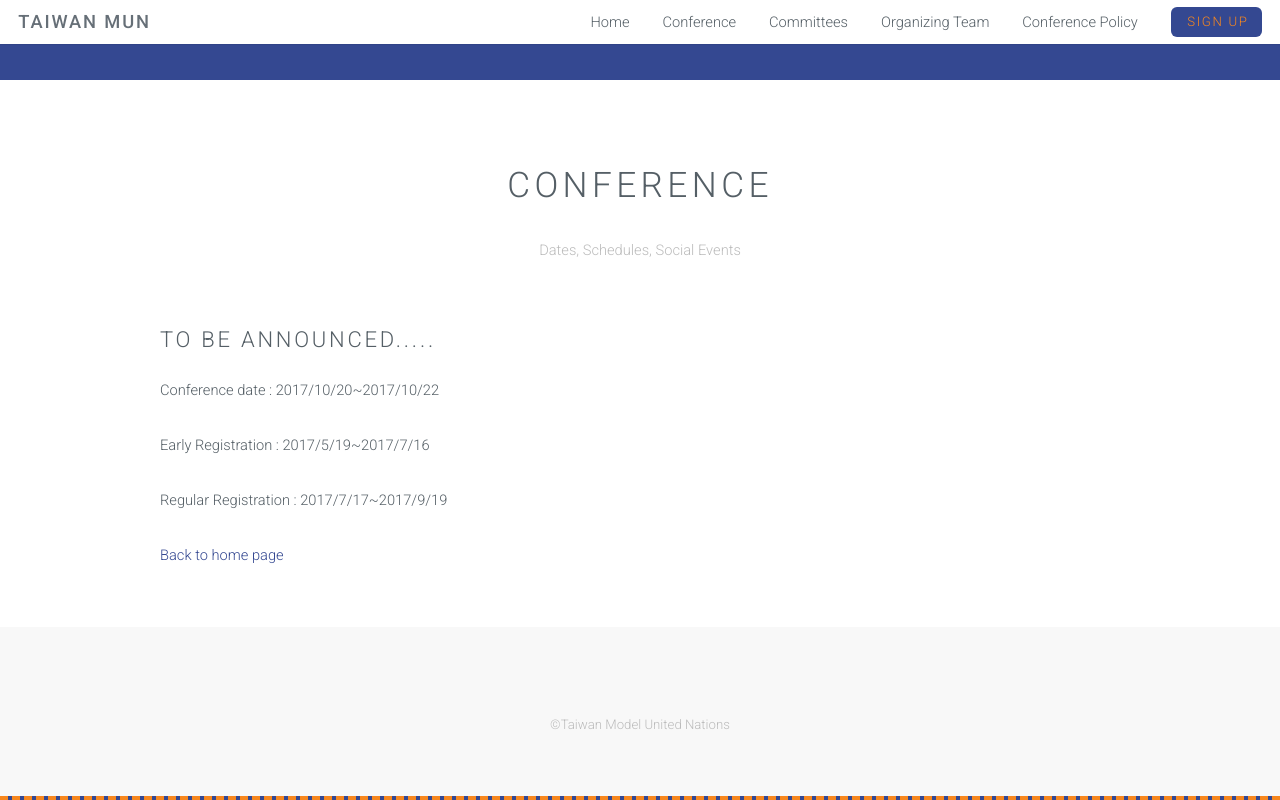
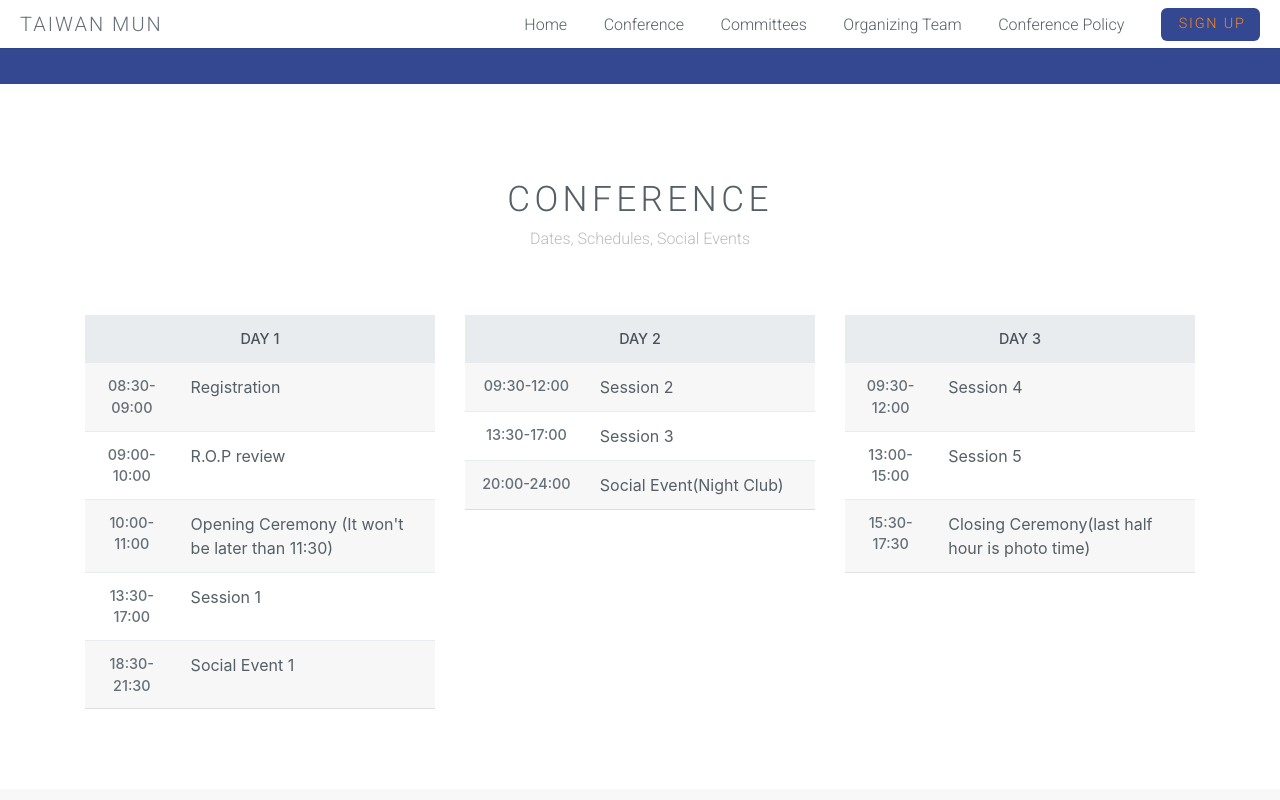
Before and after one commit to taiwanmun/taiwanmun.github.io, a plain HTML site: page conference.html in a window 1280 px wide. Shown: the top 800 px of the page. Drawn offline with nearby package versions, Linux system fonts and the light colour scheme.

Commit message:
Adding conference schedule
Adding conference schedule

```diff
--- a/conference.html
+++ b/conference.html
@@ -1,14 +1,9 @@
 <!DOCTYPE HTML>
-<!--
-	Ion by TEMPLATED
-	templated.co @templatedco
-	Released for free under the Creative Commons Attribution 3.0 license (templated.co/license)
--->
+
 <html>
 	<head>
 		<title>Commeetee</title>
-		<meta http-equiv="content-type" content="text/html; charset=utf-8" />
-		<meta name="description" content="" />
+		<meta name="description" content="coference of twmun" />
 		<meta name="keywords" content="" />
 		<!--[if lte IE 8]><script src="js/html5shiv.js"></script><![endif]-->
 		<script src="js/jquery.min.js"></script>
@@ -16,18 +11,23 @@
 		<script src="js/skel-layers.min.js"></script>
 		<script src="js/init.js"></script>
 		<script src="js/main.js"></script>
-		<noscript>
+		<script src="https://ajax.googleapis.com/ajax/libs/jquery/3.2.1/jquery.min.js"></script>
+		<link rel="stylesheet" href="https://maxcdn.bootstrapcdn.com/bootstrap/4.0.0-beta/css/bootstrap.min.css">
+
+		<link rel="stylesheet" href="css/conference.min.css" />
+
+		<!-- <noscript>
 			<link rel="stylesheet" href="css/skel.css" />
 			<link rel="stylesheet" href="css/style.css" />
 			<link rel="stylesheet" href="css/style-xlarge.css" />
-		</noscript>
+		</noscript> -->
 		<link rel="shortcut icon" href="images/favicon.ico" type="image/x-icon"/>
 	</head>
 	<body id="conference">
 
 		<!-- Header -->
 			<header id="header" class="skel-layers-fixed">
-				<h1><a href="#">TAIWAN MUN</a></h1>
+				<h1 style="font-size:initial"><a href="#">TAIWAN MUN</a></h1>
 				<nav id="nav">
 					<ul>
 						<li><a href="index.html">Home</a></li>
@@ -47,22 +47,95 @@
 					<p>Dates, Schedules, Social Events</p>
 				</header>
 				<div class="container">
-					<div class="row">
+					<div class="row justify-content-md-center">
+						<div class="col-md-4">
+							<table class="table">
+							  <thead class="thead-default">
+							    <tr>
+							      <th colspan="2">DAY 1</th>
+							    </tr>
+							  </thead>
+							  <tbody>
+							    <tr>
+							      <th scope="row">08:30-09:00</th>
+							      <td>Registration</td>
+							    </tr>
+							    <tr>
+							      <th scope="row">09:00-10:00</th>
+							      <td>R.O.P review</td>
+							    </tr>
+							    <tr>
+							      <th scope="row">10:00-11:00</th>
+							      <td>Opening Ceremony (It won't be later than 11:30)</td>
+
+							    </tr>
+								<tr>
+									<th scope="row">13:30-17:00</th>
+									<td>Session 1</td>
+							  	<tr>
+								  <th scope="row">18:30-21:30</th>
+								  <td>Social Event 1</td>
+							  </tbody>
+							</table>
+						</div>
+						<div class="col-md-4">
+							<table class="table">
+							  <thead class="thead-default">
+								<tr>
+								  <th colspan="2">DAY 2</th>
+								</tr>
+							  </thead>
+							  <tbody>
+								<tr>
+								  <th scope="row">09:30-12:00</th>
+								  <td>Session 2</td>
+								</tr>
+								<tr>
+								  <th scope="row">13:30-17:00</th>
+								  <td>Session 3</td>
+								</tr>
+								<tr>
+								  <th scope="row">20:00-24:00</th>
+									<td>Social Event(Night Club)</td>
+							  </tbody>
+							</table>
+						</div>
+						<div class="col-md-4">
+							<table class="table">
+							  <thead class="thead-default">
+								<tr>
+								  <th colspan="3">DAY 3</th>
+								</tr>
+							  </thead>
+							  <tbody>
+								<tr>
+								  <th scope="row">09:30-12:00</th>
+								  <td>Session 4</td>
+								</tr>
+								<tr>
+								  <th scope="row">13:00-15:00</th>
+								  <td>Session 5</td>
+								</tr>
+								<tr>
+								  <th scope="row">15:30-17:30</th>
+									<td>Closing Ceremony(last half hour is photo time)</td>
+							  </tbody>
+
+							</table>
+						</div>
+					</div>
+				</div>
+								<!-- <h2>To be announced.....</h2>
+								<p>Conference date : 2017/10/20~2017/10/22</p>
+								<p>Early Registration : 2017/5/19~2017/7/16</p>
+								<p>Regular Registration : 2017/7/17~2017/9/19</p> -->
 
 
-						<div class="8u skel-cell-important">
-							<section>
-								<h2>To be announced.....</h2>
-								<p>Conference date : 2017/10/20~2017/10/22</p>
-								<p>Early Registration : 2017/5/19~2017/7/16</p>
-								<p>Regular Registration : 2017/7/17~2017/9/19</p>
-
-								<a href="index.html">Back to home page</a>
 								<!-- <a href="#" class="image fit"><img src="images/pic03.jpg" alt="" /></a>
 								<p>Vis accumsan feugiat adipiscing nisl amet adipiscing accumsan blandit accumsan sapien blandit ac amet faucibus aliquet placerat commodo. Interdum ante aliquet commodo accumsan vis phasellus adipiscing. Ornare a in lacinia. Vestibulum accumsan ac metus massa tempor. Accumsan in lacinia ornare massa amet. Ac interdum ac non praesent. Cubilia lacinia interdum massa faucibus blandit nullam. Accumsan phasellus nunc integer. Accumsan euismod nunc adipiscing lacinia erat ut sit. Arcu amet. Id massa aliquet arcu accumsan lorem amet accumsan commodo odio cubilia ac eu interdum placerat placerat arcu commodo lobortis adipiscing semper ornare pellentesque.</p>
 								<p>Amet nibh adipiscing adipiscing. Commodo ante vis placerat interdum massa massa primis. Tempus condimentum tempus non ac varius cubilia adipiscing placerat lorem turpis at. Aliquet lorem porttitor interdum. Amet lacus. Aliquam lobortis faucibus blandit ac phasellus. In amet magna non interdum volutpat porttitor metus a ante ac neque. Nisi turpis. Commodo col. Interdum adipiscing mollis ut aliquam id ante adipiscing commodo integer arcu amet blandit adipiscing arcu ante.</p> -->
-							</section>
-						</div>
+
+
 
 
 
--- /dev/null
+++ b/css/conference.sass
@@ -0,0 +1,20 @@
+html
+    font-size: 12pt
+.h1, .h2, .h3, .h4, .h5, .h6, h1, h2, h3, h4, h5, h6, p, a
+    font-family: "Roboto", Helvetica, sans-serif
+    // border: solid black 1px
+    font-weight: 300
+    //  white-space: nowrap
+    // font-size: initial
+h3
+    font-size: 1.2rem
+.topic
+    font-size: 2.2rem
+    font-weight: 300
+
+a
+     font-weight: 300
+table .table
+    font-size: 1rem
+th
+    text-align: center !important
--- a/css/organizing-team.sass
+++ b/css/organizing-team.sass
@@ -23,8 +23,7 @@ a
     overflow: hidden
     object-fit: cover
     margin: 20px 0px
-.department, #pr, #acd, #act, #dsn, #co, #da, #mk
-    padding: 0px 40px !important
+
 
 
 .committee_topic
```
Also changed, not shown: organizing_team.html (+45 -43 lines), css/conference.min.css (added), css/organizing-team.min.css.
